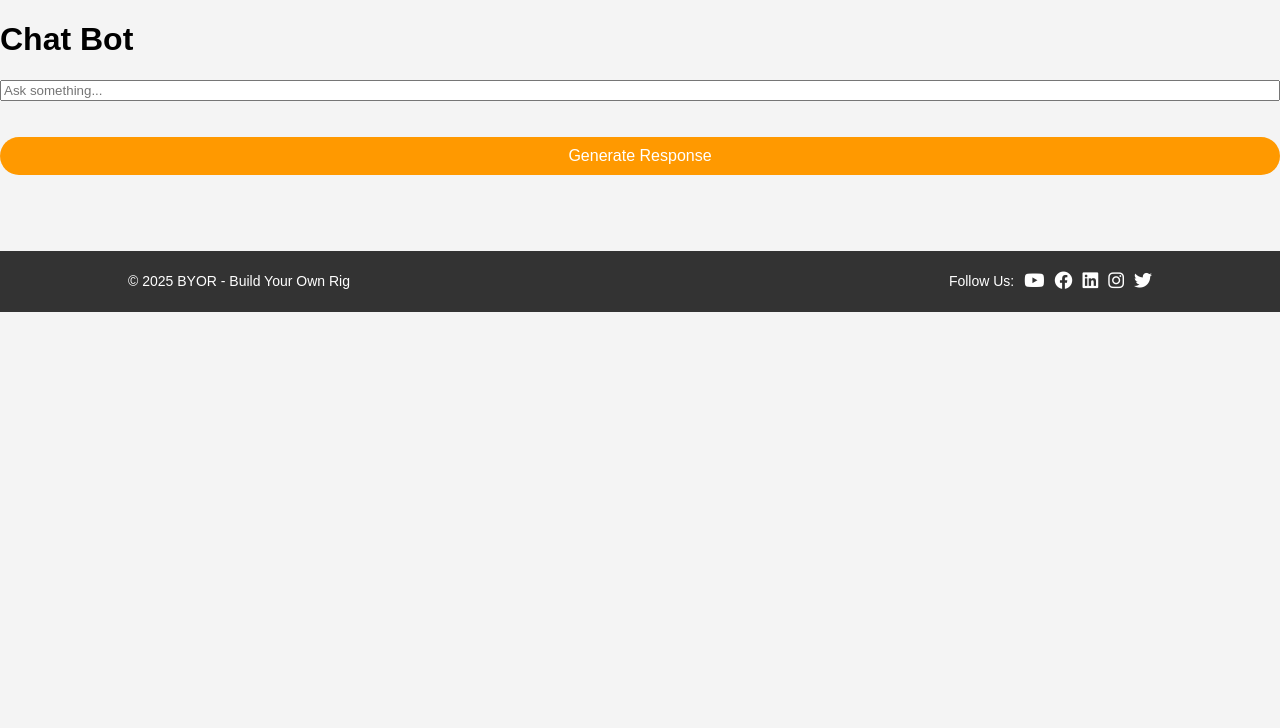
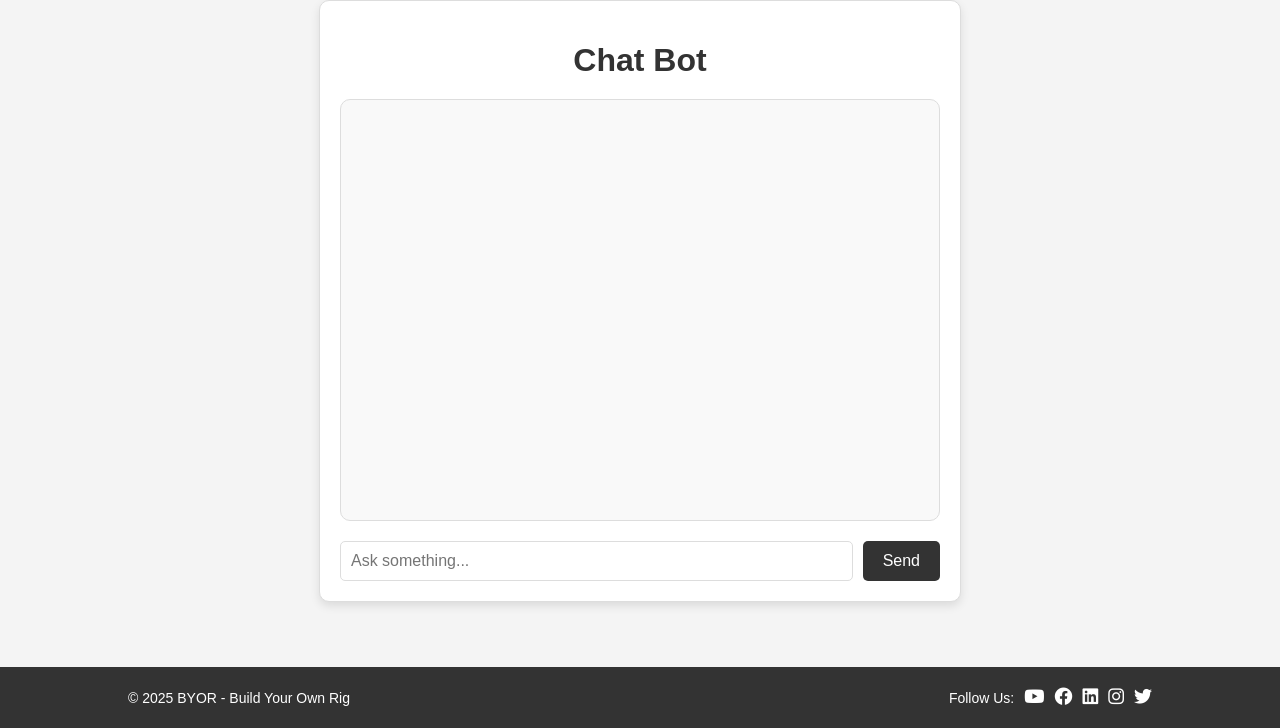
Before and after one commit to Miggycraft/BYOR, a PHP site: page /Chatbot.php in a window 1280 px wide. Shown: the part 72-800 px from the top of the page. Run offline with PHP 8.4, Linux system fonts and the light colour scheme; data that the repository does not hold is empty.

Commit message:
fully function chatbot shenangigans
chatbot now working as intended, styles n shit

```diff
--- a/Cart.php
+++ b/Cart.php
@@ -10,7 +10,6 @@
             <!-- Total price will be displayed here -->
         </div>
         <button onclick="checkout()">Checkout</button>
-        <button onclick="retrieveAllItems()">Retrieve all DB Items (Testing)</button>
     </div>
 </main>
 
--- a/Chatbot.php
+++ b/Chatbot.php
@@ -1,22 +1,17 @@
-<?php
-include 'includes/header.php';
-include 'includes/db.php';
-?>
+<?php include 'includes/header.php'; ?>
+<main>
+    <div class="chatbot-container">
+        <h1>Chat Bot</h1>
+        <div id="chatbot">
+            <!-- Chatbot responses will appear here -->
+        </div>
+        <div class="chat-input">
+            <input type="text" id="userInput" placeholder="Ask something...">
+            <button onclick="generateResponse()">Send</button>
+        </div>
+    </div>
+</main>
 
-<body>
-    <h1>Chat Bot</h1>
-
-    <input type="text" id="userInput" placeholder="Ask something...">
-
-    <br><br>
-
-    <button onclick="generateResponse();">Generate Response</button>
-
-    <br><br>
-
-    <div id="chatbot"></div>
-
-    <script src="scripts/chatbot.js"></script>
-</body>
-
+<script src="scripts/chatbot.js"></script>
+<script src="scripts/scripts.js"></script>
 <?php include 'includes/footer.php'; ?>
--- a/scripts/chatbot.js
+++ b/scripts/chatbot.js
@@ -1,11 +1,101 @@
+// enables enter
+document.getElementById("userInput").addEventListener("keypress", (e) => {
+    if (e.key === "Enter") {
+        generateResponse();
+    }
+});
+
+function showTypingIndicator() {
+    const chatbox = document.getElementById("chatbot");
+    const typingDiv = document.createElement("div");
+    typingDiv.id = "typing-indicator";
+    typingDiv.textContent = "Bot is typing...";
+    chatbox.appendChild(typingDiv);
+    chatbox.scrollTop = chatbox.scrollHeight;
+}
+
+function hideTypingIndicator() {
+    const typingDiv = document.getElementById("typing-indicator");
+    if (typingDiv) typingDiv.remove();
+}
+
 function generateResponse() {
-    var text = document.getElementById("userInput").value;
-    var response = document.getElementById("chatbot");
+    const userInput = document.getElementById("userInput").value.trim();
+    if (!userInput) return;
+
+    addMessage(userInput, 'user');
+    document.getElementById("userInput").value = '';
+
+    showTypingIndicator(); // Show typing while waiting
 
     fetch("response.php", {
         method: "POST",
-        body: JSON.stringify({ text: text }),
+        headers: { "Content-Type": "application/json" },
+        body: JSON.stringify({ text: userInput }),
     })
-        .then((res) => res.text())
-        .then((res) => { response.innerHTML = res; });
+        .then(res => res.text())
+        .then(res => {
+            hideTypingIndicator();
+            console.log("Full Response:", res); // Show full response in console
+            if (res.trim()) {
+                const formattedResponse = formatResponse(res);
+                addMessage(formattedResponse, 'bot');
+            } else {
+                addMessage("No response received from server.", 'bot');
+            }
+        })
+        .catch(error => {
+            hideTypingIndicator();
+            console.error("Error fetching response:", error);
+            addMessage("Sorry, something went wrong.", 'bot');
+        });
 }
+
+function addMessage(text, sender) {
+    console.log(`Adding ${sender} message:`, text); // Debugging line
+    const chatbox = document.getElementById("chatbot");
+
+    // Create a new message element
+    const messageDiv = document.createElement("div");
+    messageDiv.classList.add("chat-message", sender);
+
+    // If the sender is the bot, parse the text as HTML
+    if (sender === 'bot') {
+        messageDiv.innerHTML = text; // Allow HTML content for bot messages
+    } else {
+        messageDiv.textContent = text; // Plain text for user messages
+    }
+
+    // Append the message to the chatbox
+    chatbox.appendChild(messageDiv);
+
+    // Scroll to the bottom of the chatbox
+    chatbox.scrollTop = chatbox.scrollHeight;
+}
+
+// function formatResponseAsList(response) { annoying bullshit.
+//     // Split the response into individual list items
+//     const items = response.split(/\*\*(.*?)\*\*\s*-\s*/).filter(item => item.trim() !== '');
+
+//     // Create an HTML list
+//     let listHTML = '';
+//     for (let i = 0; i < items.length; i += 2) {
+//         const title = items[i];
+//         const description = items[i + 1];
+//         if (title && description) {
+//             listHTML += `<strong>${title.trim()}</strong>: ${description.trim()}<br>`;
+//         }
+//     }
+
+//     return listHTML;
+// }
+
+function formatResponse(response) {
+    // Replace newlines with <br> for line breaks
+    response = response.replace(/\n/g, '<br>');
+
+    // Replace "**text**" with bold tags for proper bold formatting
+    response = response.replace(/\*\*(.*?)\*\*/g, '<strong>$1</strong>');
+
+    return response;
+}
--- a/scripts/script.js
+++ b/scripts/script.js
@@ -35,13 +35,22 @@ function updateCartCount() {
     }
 }
 
-function retrieveAllItems(){
+window.addEventListener('DOMContentLoaded', retrieveAllItems); // just to call this asap
+
+function retrieveAllItems() {
+    const cachedProducts = localStorage.getItem('products');
+
+    if (cachedProducts) {
+        console.log('Using cached products:', JSON.parse(cachedProducts));
+        return; // Stop if cache exists
+    }
+
     fetch('scripts/Get_Items.php')
-    .then(response => response.json())
-    .then(products => {
-        console.log(products); // Print in console
-    })
-    .catch(error => console.error('Error:', error));
+        .then(response => response.json())
+        .then(products => {
+            localStorage.setItem('products', JSON.stringify(products)); // Save to cache
+        })
+        .catch(error => console.error('Error:', error));
 }
 
 // Call this function when the page loads to display the current cart count
--- a/styles/style.css
+++ b/styles/style.css
@@ -378,3 +378,125 @@ button:active {
 #cart-total h3 {
     margin: 0;
 }
+
+/* Chatbot Container Styles */
+.chatbot-container {
+    max-width: 600px;
+    margin: 0 auto;
+    padding: 20px;
+    background-color: #fff;
+    border: 1px solid #ddd;
+    border-radius: 10px;
+    box-shadow: 0 4px 10px rgba(0, 0, 0, 0.1);
+}
+
+.chatbot-container h1 {
+    text-align: center;
+    margin-bottom: 20px;
+    color: #333;
+}
+
+/* Chatbot Messages Styles */
+#chatbot {
+    height: 400px;
+    overflow-y: auto;
+    border: 1px solid #ddd;
+    border-radius: 10px;
+    padding: 10px;
+    background-color: #f9f9f9;
+    margin-bottom: 20px;
+}
+
+.chat-message {
+    margin-bottom: 10px;
+    padding: 10px;
+    border-radius: 5px;
+    max-width: 80%;
+}
+
+.chat-message.user {
+    background-color: #007bff;
+    color: #fff;
+    margin-left: auto;
+}
+
+.chat-message.bot {
+    background-color: #e9ecef;
+    color: #333;
+    margin-right: auto;
+}
+
+/* Chatbot Container Styles */
+.chatbot-container {
+    max-width: 600px;
+    margin: 0 auto;
+    padding: 20px;
+    background-color: #fff;
+    border: 1px solid #ddd;
+    border-radius: 10px;
+    box-shadow: 0 4px 10px rgba(0, 0, 0, 0.1);
+}
+
+.chatbot-container h1 {
+    text-align: center;
+    margin-bottom: 20px;
+    color: #333;
+}
+
+/* Chatbot Messages Styles */
+#chatbot {
+    height: 400px;
+    overflow-y: auto;
+    border: 1px solid #ddd;
+    border-radius: 10px;
+    padding: 10px;
+    background-color: #f9f9f9;
+    margin-bottom: 20px;
+}
+
+.chat-message {
+    margin-bottom: 10px;
+    padding: 10px;
+    border-radius: 5px;
+    max-width: 80%;
+}
+
+.chat-message.user {
+    background-color: #007bff;
+    color: #fff;
+    margin-left: auto;
+}
+
+.chat-message.bot {
+    background-color: #e9ecef;
+    color: #333;
+    margin-right: auto;
+}
+
+/* Chat Input Styles */
+.chat-input {
+    display: flex;
+    gap: 10px;
+}
+
+.chat-input input {
+    flex: 1;
+    padding: 10px;
+    border: 1px solid #ddd;
+    border-radius: 5px;
+    font-size: 16px;
+}
+
+.chat-input button {
+    padding: 10px 20px;
+    background-color: #333;
+    color: #fff;
+    border: none;
+    border-radius: 5px;
+    cursor: pointer;
+    font-size: 16px;
+}
+
+.chat-input button:hover {
+    background-color: #ff9900;
+}
```
Also changed, not shown: response.php (+10 -3 lines).
